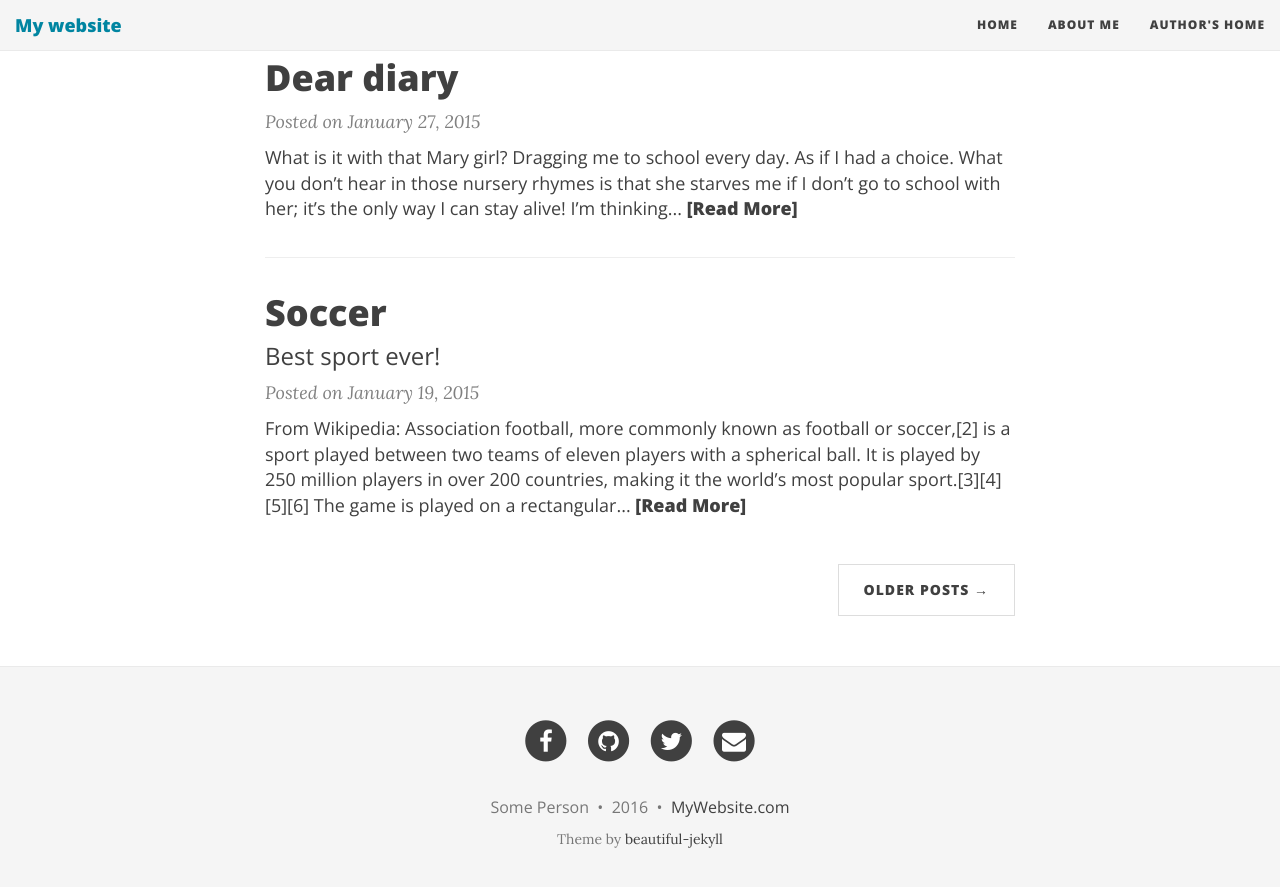
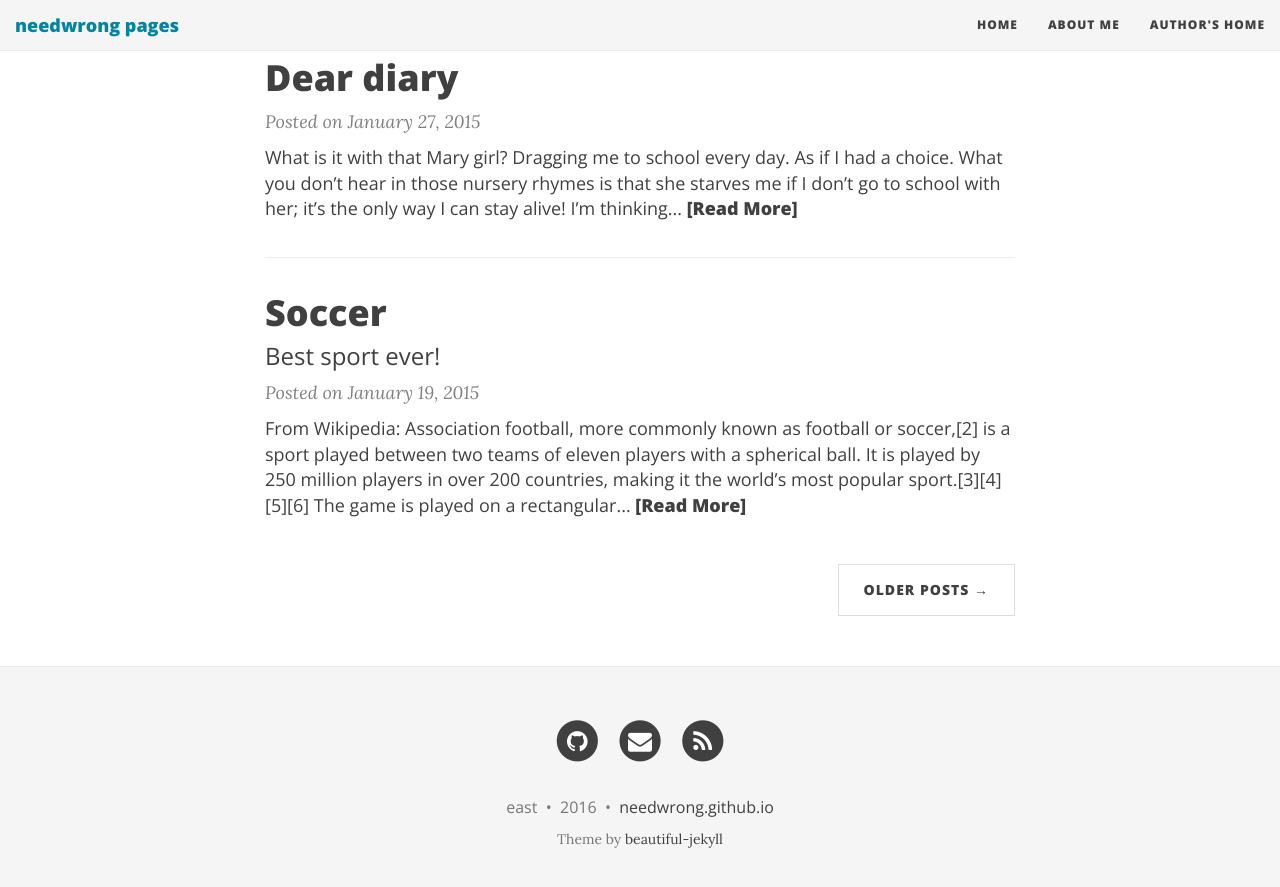
Before and after one commit to needwrong/needwrong.github.io, a Jekyll site: the page built from index.html, in a window 1280 px wide and 900 px high, scrolled down 1114 px. Shown: the top 887 px of the window. Built offline with Jekyll 4.4.1, drawn with Linux system fonts in a browser that asks for light colours; nearby versions of some CDN libraries; the list of posts is cut into pages by our own code.

Commit message:
local modification of _config.yml

```diff
--- a/_config.yml
+++ b/_config.yml
@@ -4,7 +4,7 @@
 # baseurl is the website's URL without the hostname
 
 # If you are building a simple GitHub user page (username.github.io) then use these settings:
-url: "http://username.github.io"
+url: "http://needwrong.github.io"
 baseurl: ""
 
 # If you are building a GitHub project page then use these settings:
@@ -14,10 +14,10 @@ baseurl: ""
 # Of course don't forget to change the username and projectname to YOUR username and project
 
 # Name of website
-title: My website
+title: needwrong pages
 
 # Short description of your site
-description: A virtual proof that name is awesome!
+description: This is a awesome test page for east!
 
 # --- Navigation bar options --- #
 
@@ -29,34 +29,34 @@ avatar: "/img/avatar-icon.png"
 navbar-links:
   Home: ""
   About Me: "aboutme"
-  Author's home: "http://deanattali.com"
+  Author's home: "http://needwrong.github.io"
 
 # --- Footer options --- #
 
 # Change all these values or delete the ones you don't want.
 # Important: you must keep the "name" parameter, everything else you can remove
 author:
-  name: Some Person
-  email: "youremail@domain.com"
+  name: east
+  email: "teddy_nee@163.com"
   facebook: yourname  # eg. daattali
-  github: yourname    # eg. daattali
+  github: needwrong    # eg. daattali
   twitter: yourname   # eg. daattali
   linkedin: yourlink  # eg. "pub/dean-attali/8/946/143"
   stackoverflow: yourlink  # eg. "3943160/daattali"
 
 # Select which links to show in the footer
 footer-links-active:
-  rss: false
-  facebook: true
+  rss: true
+  facebook: false
   email: true
-  twitter: true
+  twitter: false
   github: true
   linkedin: false
   stackoverflow: false
 
 # How to display the link to the website in the footer
 # Remove this if you don't want a link in the footer
-url-pretty: "MyWebsite.com"  # eg. "deanattali.com/beautiful-jekyll"
+url-pretty: "needwrong.github.io"  # eg. "deanattali.com/beautiful-jekyll"
 
 # --- Misc --- #
 
@@ -69,7 +69,7 @@ url-pretty: "MyWebsite.com"  # eg. "deanattali.com/beautiful-jekyll"
 # --- Don't need to touch anything below here (but you can if you want) --- #
 
 # Output options (more information on Jekyll's site)
-timezone: "America/Vancouver"
+timezone: "Asia/Shanghai"
 markdown: kramdown
 highlighter: rouge
 permalink: /:year-:month-:day-:title/
```
